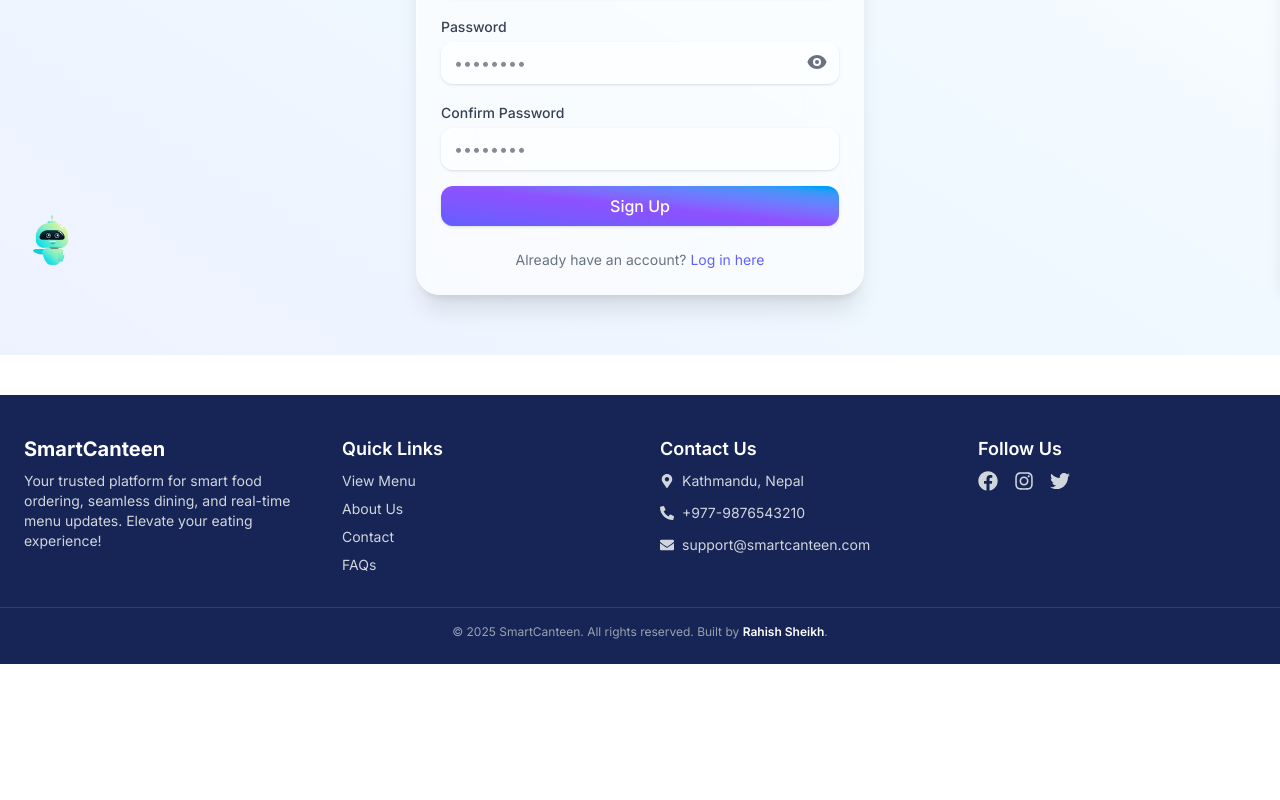
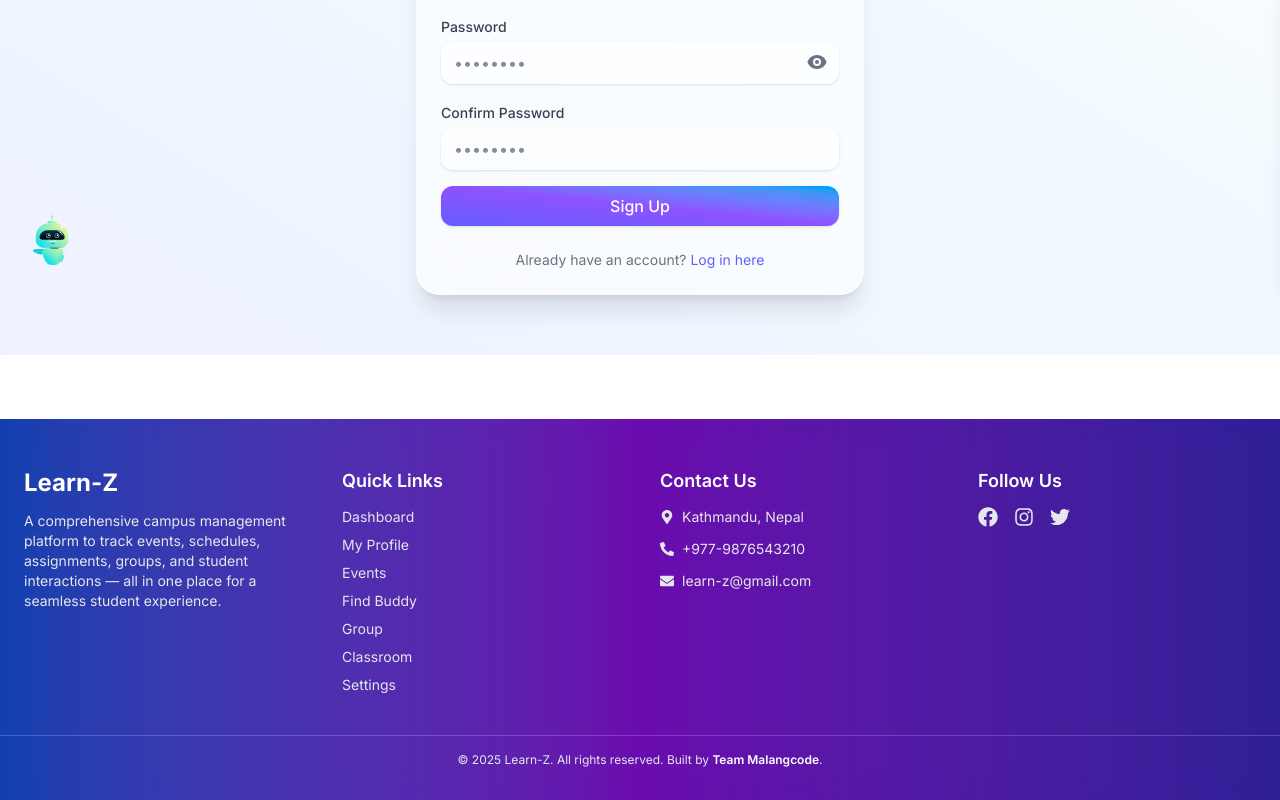
Before and after one commit to malangcode/dev-rumble-nextapp, a Next.js app: page /signup in a window 1280 px wide. Shown: the part 510-1310 px from the top of the page. Before the commit the page ends 1174 px from the top, so only its background shows below. Built offline with nearby package versions, Linux system fonts and the light colour scheme; no server answers.

Commit message:
add footer section

```diff
--- a/components/Footer.tsx
+++ b/components/Footer.tsx
@@ -1,53 +1,106 @@
 import Link from "next/link";
-import { FaFacebook, FaInstagram, FaTwitter, FaMapMarkerAlt, FaPhoneAlt, FaEnvelope } from "react-icons/fa";
+import {
+  FaFacebook,
+  FaInstagram,
+  FaTwitter,
+  FaMapMarkerAlt,
+  FaPhoneAlt,
+  FaEnvelope,
+} from "react-icons/fa";
 
 export default function Footer() {
   return (
-    <footer className="bg-blue-950 text-white pt-10 pb-6 mt-10">
-      <div className="max-w-7xl mx-auto px-6 grid grid-cols-1 md:grid-cols-4 gap-10 text-sm">
+    <footer className="relative bg-gradient-to-r from-blue-600 via-purple-600 to-indigo-700 text-white pt-12 pb-8 mt-16">
+      <div className="absolute inset-0 bg-black/30 backdrop-blur-md"></div>
 
+      <div className="relative max-w-7xl mx-auto px-6 grid grid-cols-1 md:grid-cols-4 gap-10 text-sm">
         {/* Brand Info */}
         <div>
-          <h2 className="text-xl font-bold mb-2">SmartCanteen</h2>
-          <p className="text-gray-300">
-            Your trusted platform for smart food ordering, seamless dining, and real-time menu updates. Elevate your eating experience!
+          <h2 className="text-2xl font-bold mb-3">Learn-Z</h2>
+          <p className="text-gray-200">
+            A comprehensive campus management platform to track events, schedules, assignments, groups, and student interactions — all in one place for a seamless student experience.
           </p>
         </div>
 
         {/* Quick Links */}
         <div>
-          <h3 className="text-lg font-semibold mb-2">Quick Links</h3>
-          <ul className="space-y-2 text-gray-300">
-            <li><Link href="/menu" className="hover:underline">View Menu</Link></li>
-            <li><Link href="/about" className="hover:underline">About Us</Link></li>
-            <li><Link href="/contact" className="hover:underline">Contact</Link></li>
-            <li><Link href="/faq" className="hover:underline">FAQs</Link></li>
+          <h3 className="text-lg font-semibold mb-3">Quick Links</h3>
+          <ul className="space-y-2 text-gray-200">
+            <li>
+              <Link href="/" className="hover:text-white">
+                Dashboard
+              </Link>
+            </li>
+            <li>
+              <Link href="/profile" className="hover:text-white">
+                My Profile
+              </Link>
+            </li>
+            <li>
+              <Link href="/events" className="hover:text-white">
+                Events
+              </Link>
+            </li>
+            <li>
+              <Link href="/find-buddy" className="hover:text-white">
+                Find Buddy
+              </Link>
+            </li>
+            <li>
+              <Link href="/group" className="hover:text-white">
+                Group
+              </Link>
+            </li>
+            <li>
+              <Link href="/classroom" className="hover:text-white">
+                Classroom
+              </Link>
+            </li>
+            <li>
+              <Link href="/setting" className="hover:text-white">
+                Settings
+              </Link>
+            </li>
           </ul>
         </div>
 
         {/* Contact Info */}
         <div>
-          <h3 className="text-lg font-semibold mb-2">Contact Us</h3>
-          <ul className="space-y-3 text-gray-300">
-            <li className="flex items-center gap-2"><FaMapMarkerAlt /> Kathmandu, Nepal</li>
-            <li className="flex items-center gap-2"><FaPhoneAlt /> +977-9876543210</li>
-            <li className="flex items-center gap-2"><FaEnvelope /> support@smartcanteen.com</li>
+          <h3 className="text-lg font-semibold mb-3">Contact Us</h3>
+          <ul className="space-y-3 text-gray-200">
+            <li className="flex items-center gap-2">
+              <FaMapMarkerAlt /> Kathmandu, Nepal
+            </li>
+            <li className="flex items-center gap-2">
+              <FaPhoneAlt /> +977-9876543210
+            </li>
+            <li className="flex items-center gap-2">
+              <FaEnvelope /> learn-z@gmail.com
+            </li>
           </ul>
         </div>
 
         {/* Social Media */}
         <div>
-          <h3 className="text-lg font-semibold mb-2">Follow Us</h3>
-          <div className="flex space-x-4 mt-2 text-xl text-gray-300">
-            <Link href="#"><FaFacebook className="hover:text-white" /></Link>
-            <Link href="#"><FaInstagram className="hover:text-white" /></Link>
-            <Link href="#"><FaTwitter className="hover:text-white" /></Link>
+          <h3 className="text-lg font-semibold mb-3">Follow Us</h3>
+          <div className="flex space-x-4 mt-2 text-xl text-gray-200">
+            <Link href="#">
+              <FaFacebook className="hover:text-white transition" />
+            </Link>
+            <Link href="#">
+              <FaInstagram className="hover:text-white transition" />
+            </Link>
+            <Link href="#">
+              <FaTwitter className="hover:text-white transition" />
+            </Link>
           </div>
         </div>
       </div>
 
-      <div className="mt-8 border-t border-gray-700 text-center text-gray-400 text-xs pt-4">
-        &copy; {new Date().getFullYear()} SmartCanteen. All rights reserved. Built by <span className="text-white font-semibold">Rahish Sheikh</span>.
+      <div className="relative mt-10 border-t border-white/20 text-center text-gray-200 text-xs pt-4">
+        &copy; {new Date().getFullYear()} Learn-Z. All rights reserved.
+        Built by <span className="text-white font-semibold">Team Malangcode</span>
+        .
       </div>
     </footer>
   );
```
